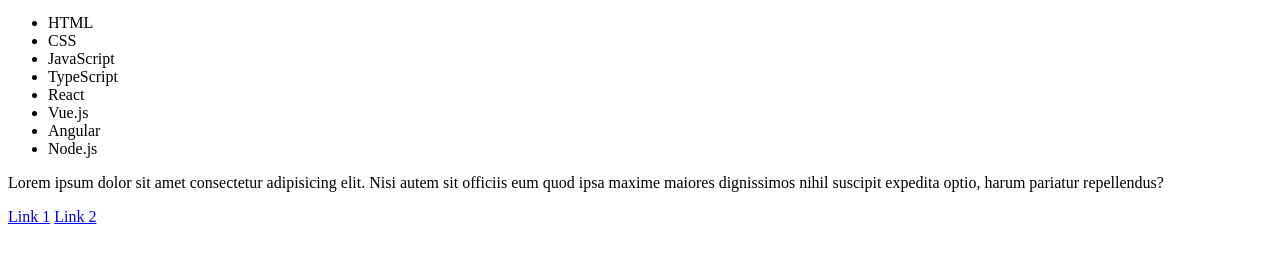
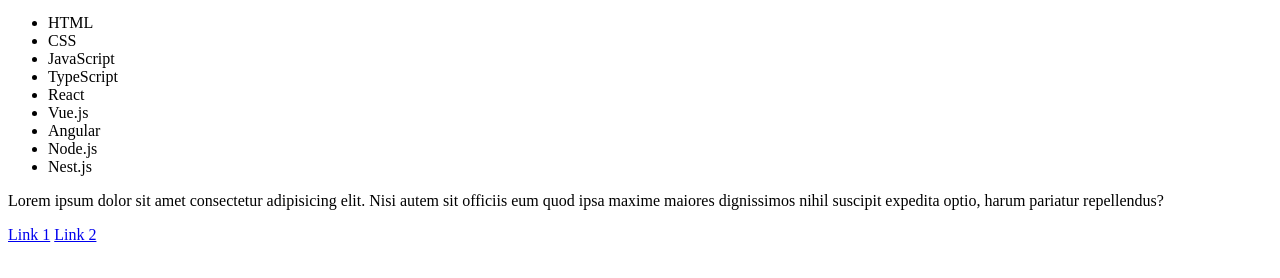
Before and after one commit to matowdev/test-repo, a plain HTML site: page index.html in a window 1280 px wide. Shown: the part 136-414 px from the top of the page. Drawn offline with Linux system fonts and the light colour scheme.

Commit message:
[TEST] Update index.html
Adding "li" element.

test-repo

```diff
--- a/index.html
+++ b/index.html
@@ -31,6 +31,7 @@
         <li class="hero__item">Vue.js</li>
         <li class="hero__item">Angular</li>
         <li class="hero__item">Node.js</li>
+        <li class="hero__item">Nest.js</li>
       </ul>
 
       <p class="hero__text">Lorem ipsum dolor sit amet consectetur adipisicing elit. Nisi autem sit officiis eum quod
```
